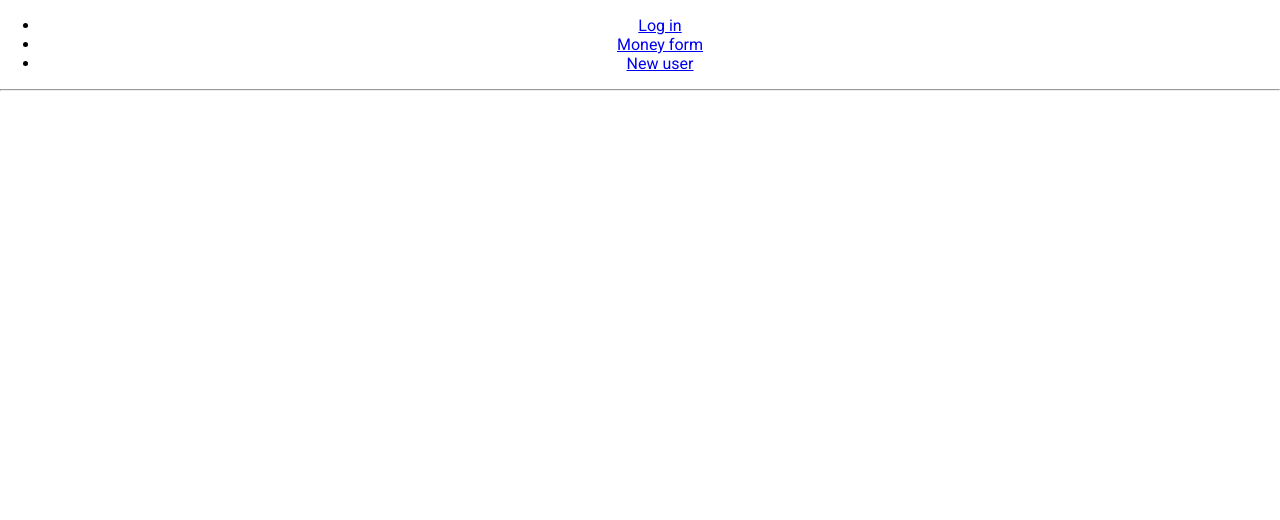
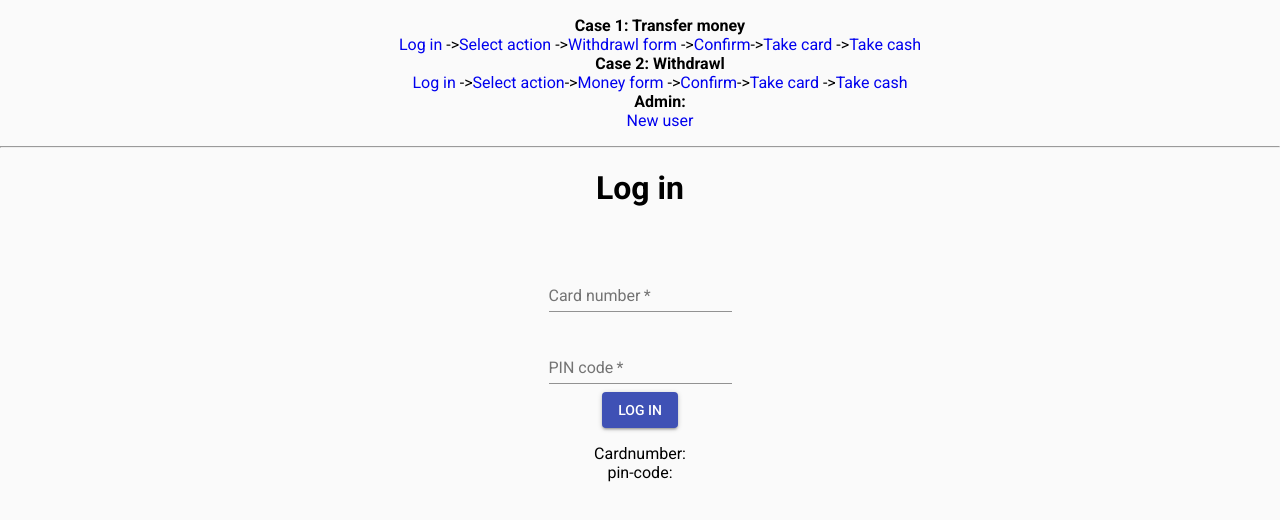
Before and after one commit to AndreasJacobsen/atm, a React (Create React App) app in the folder client/: page /selectaction in a window 1280 px wide. Shown: the top 520 px of the page. Built offline with nearby package versions, Linux system fonts and the light colour scheme; no server answers.

Commit message:
oppsett av routing for de ulike sidene. Langt ifra ferdig men visuelt representert

```diff
--- a/client/src/components/router.jsx
+++ b/client/src/components/router.jsx
@@ -4,19 +4,70 @@ import MoneyForm from './moneyForm';
 import logIn from './logIn';
 import newuser from './newUser';
 import AllUsers from './allUsers';
+import selectAction from './selectAction';
 
 const BasicExample = () => (
   <Router>
     <div>
       <ul>
-        <li>
-          <Link to="/">Log in</Link>
+        <b>Case 1: Transfer money</b>
+        <li style={{ listStyle: 'none' }}>
+          <Link style={{ textDecoration: 'none', color: '' }} to="/">
+            Log in
+          </Link>{' '}
+          ->
+          <Link style={{ textDecoration: 'none', color: '' }} to="/selectaction">
+            Select action
+          </Link>{' '}
+          ->
+          <Link style={{ textDecoration: 'none', color: '' }} to="/selectaction">
+            Withdrawl form
+          </Link>{' '}
+          ->
+          <Link style={{ textDecoration: 'none', color: '' }} to="/moneyform">
+            Confirm
+          </Link>
+          ->
+          <Link style={{ textDecoration: 'none', color: '' }} to="/moneyform">
+            Take card
+          </Link>{' '}
+          ->
+          <Link style={{ textDecoration: 'none', color: '' }} to="/moneyform">
+            Take cash
+          </Link>
         </li>
-        <li>
-          <Link to="/moneyform">Money form</Link>
+        <b> Case 2: Withdrawl</b>
+        <li style={{ listStyle: 'none' }}>
+          <Link style={{ textDecoration: 'none', color: '' }} to="/">
+            Log in
+          </Link>
+          {'  '}
+          ->
+          <Link style={{ textDecoration: 'none', color: '' }} to="/selectaction">
+            Select action
+          </Link>
+          ->
+          <Link style={{ textDecoration: 'none', color: '' }} to="/moneyform">
+            Money form
+          </Link>{' '}
+          ->
+          <Link style={{ textDecoration: 'none', color: '' }} to="/moneyform">
+            Confirm
+          </Link>
+          ->
+          <Link style={{ textDecoration: 'none', color: '' }} to="/moneyform">
+            Take card
+          </Link>{' '}
+          ->
+          <Link style={{ textDecoration: 'none', color: '' }} to="/moneyform">
+            Take cash
+          </Link>
         </li>
-        <li>
-          <Link to="/newuser">New user</Link>
+        <b>Admin:</b>
+        <li style={{ listStyle: 'none' }}>
+          <Link style={{ textDecoration: 'none', color: '' }} to="/newuser">
+            New user
+          </Link>
         </li>
       </ul>
 
@@ -26,6 +77,7 @@ const BasicExample = () => (
       <Route path="/moneyform" component={MoneyForm} />
       <Route path="/newuser" component={newuser} />
       <Route path="/allusers" component={AllUsers} />
+      <Route path="/selectaction" component={selectAction} />
     </div>
   </Router>
 );
--- /dev/null
+++ b/client/src/components/selectAction.jsx
@@ -0,0 +1,89 @@
+import React from 'react';
+import { withStyles } from '@material-ui/core/styles';
+import Button from '@material-ui/core/Button';
+import CssBaseline from '@material-ui/core/CssBaseline';
+import TextField from '@material-ui/core/TextField';
+import axios from 'axios';
+
+class selectAction extends React.Component {
+  constructor() {
+    super();
+    this.state = {
+      cardnumber: '',
+      pin: ''
+    };
+    this.handleEvent = this.handleEvent.bind(this);
+    {
+      /* check if can be removed */
+    }
+    this.handleSubmit = this.handleSubmit.bind(this);
+  }
+  handleEvent = e => {
+    this.setState({ [e.target.name]: e.target.value });
+  };
+  handleSubmit = e => {
+    e.preventDefault();
+    // get our form data out of state
+    const { cardnumber, pin } = this.state;
+
+    axios.post('/api/login', { cardnumber, pin }).then(result => {
+      console.log(this.cardnumber);
+      console.log(cardnumber);
+    });
+  };
+
+  render() {
+    const { cardnumber, pin } = this.state;
+    return (
+      <React.Fragment>
+        <CssBaseline /> {/*https://material-ui.com/style/css-baseline */}
+        <h1> Log in</h1>
+        <form onSubmit={this.handleSubmit} method="POST" action="/api/formdata">
+          <br />
+          {/* Bytt ut med CSS block elementer eller noe slikt, bytt name på form fields til å hentes via JS  */}
+          <TextField
+            required
+            id="standard-required"
+            label="Card number"
+            className="tekstfelt"
+            margin="normal"
+            defaultValue={cardnumber}
+            name="cardnumber"
+            onInput={e => {
+              e.target.value = Math.max(0, parseInt(e.target.value))
+                .toString()
+                .slice(0, 12);
+            }}
+            onChange={e => this.handleEvent(e)}
+          />
+          <br />
+          <TextField
+            required
+            id="standard-required"
+            label="PIN code"
+            className="tekstfelt"
+            margin="normal"
+            type="password"
+            defaultValue={pin}
+            name="pin"
+            onInput={e => {
+              e.target.value = Math.max(0, parseInt(e.target.value))
+                .toString()
+                .slice(0, 4);
+            }}
+            onChange={e => this.handleEvent(e)}
+          />
+          <br />
+          <Button type="submit" variant="contained" color="primary" className="Knapp">
+            Log in
+          </Button>
+        </form>
+        <p>
+          Cardnumber: {this.state.cardnumber} <br />
+          pin-code: {this.state.pin} <br />
+        </p>
+      </React.Fragment>
+    );
+  }
+}
+export default selectAction;
```
Also changed, not shown: 1 other file (tests, documents, lock files or other folders).
